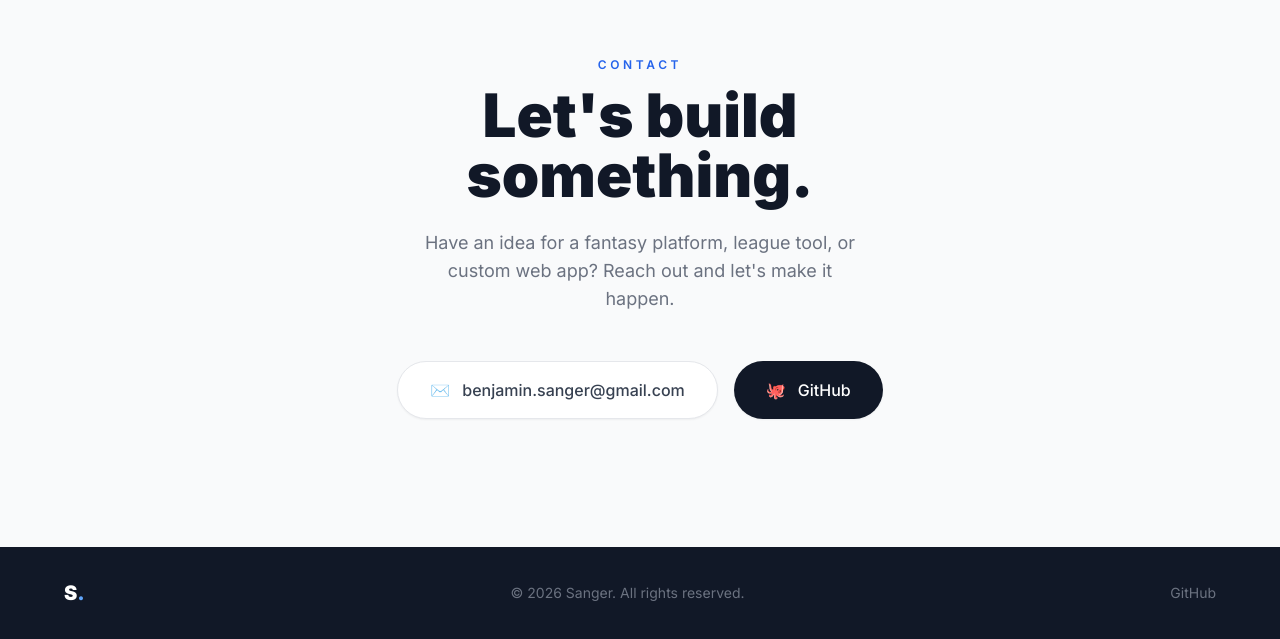
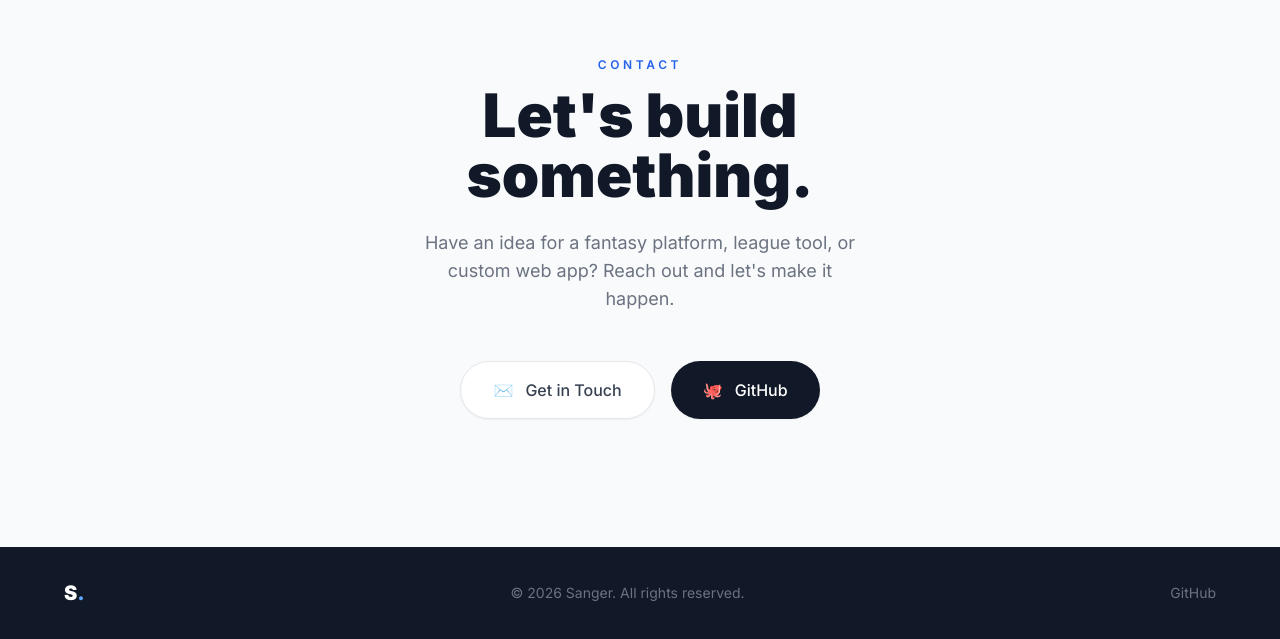
Before and after one commit to BSanger274/Sanger, a Next.js app: page / in a window 1280 px wide. Shown: the part 2694-3333 px from the top of the page. Built offline with nearby package versions, Linux system fonts and the light colour scheme.

Commit message:
Contact button opens mailto, hide email address

```diff
--- a/components/Contact.tsx
+++ b/components/Contact.tsx
@@ -1,5 +1,5 @@
 "use client";
-import { useRef, useState } from "react";
+import { useRef } from "react";
 import { motion, useInView } from "framer-motion";
 
 const EMAIL = "benjamin.sanger@gmail.com";
@@ -7,13 +7,6 @@ const EMAIL = "benjamin.sanger@gmail.com";
 export default function Contact() {
   const ref = useRef<HTMLDivElement>(null);
   const isInView = useInView(ref, { once: true, margin: "-100px" });
-  const [copied, setCopied] = useState(false);
-
-  const handleCopy = () => {
-    navigator.clipboard.writeText(EMAIL);
-    setCopied(true);
-    setTimeout(() => setCopied(false), 2000);
-  };
 
   return (
     <section id="contact" className="py-32 px-6 bg-gray-50">
@@ -52,13 +45,13 @@ export default function Contact() {
           transition={{ duration: 0.5, delay: 0.3 }}
           className="flex flex-col sm:flex-row gap-4 justify-center"
         >
-          <button
-            onClick={handleCopy}
+          <a
+            href={`mailto:${EMAIL}`}
             className="flex items-center justify-center gap-3 bg-white border border-gray-200 text-gray-700 font-medium px-8 py-4 rounded-full hover:border-blue-400 hover:text-blue-600 transition-all shadow-sm"
           >
             <span>✉️</span>
-            <span>{copied ? "Copied!" : EMAIL}</span>
-          </button>
+            <span>Get in Touch</span>
+          </a>
           <a
             href="https://github.com/BSanger274"
             target="_blank"
```
